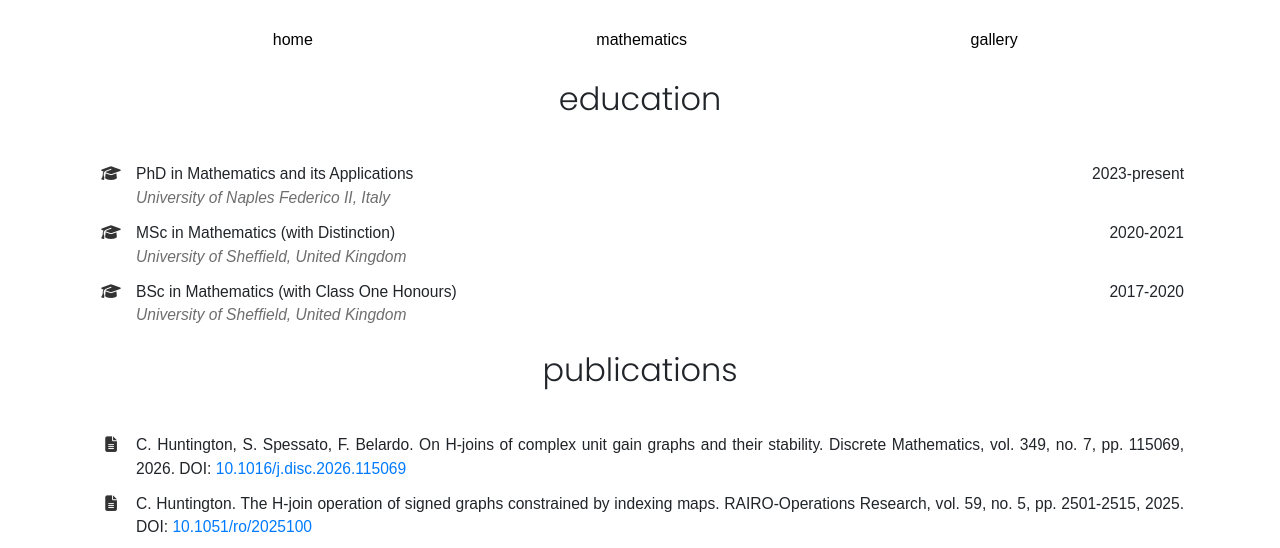
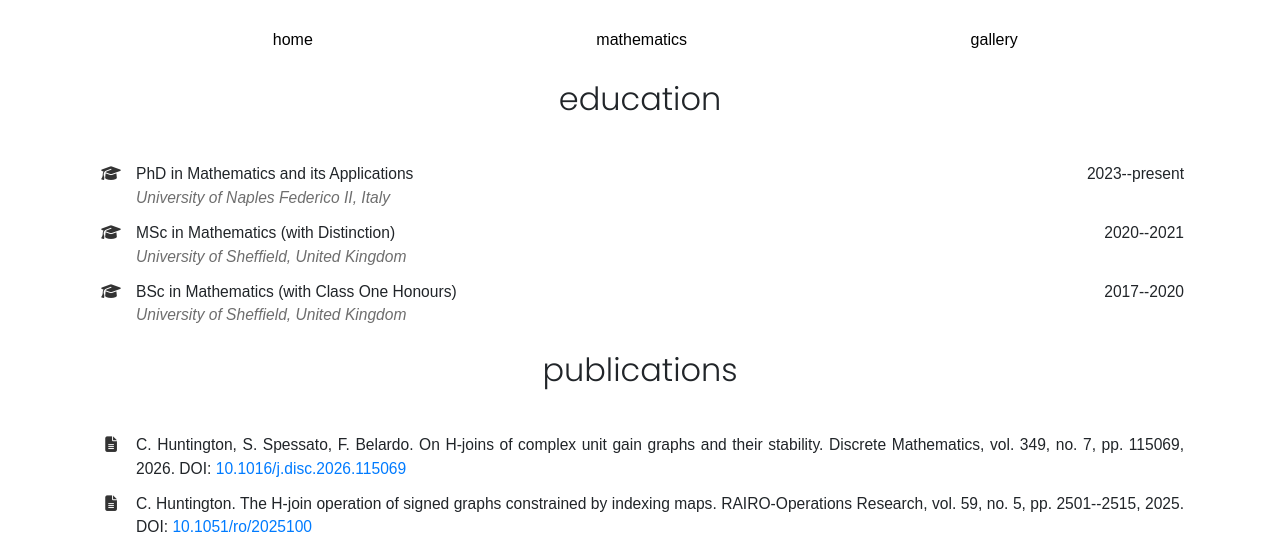
Before and after one commit to callumhuntington/mypage, a plain HTML site: page mathematics.html in a window 1280 px wide. Shown: the top 548 px of the page. Drawn offline with nearby package versions, Linux system fonts and the light colour scheme; files whose address does not match are found by name.

Commit message:
Fix date ranges and citation formatting in mathematics.html
Updated date ranges and paper citation formatting.

```diff
--- a/mathematics.html
+++ b/mathematics.html
@@ -56,7 +56,7 @@
 <span class="degree">PhD in Mathematics and its Applications</span>
 <span class="university">University of Naples Federico II, Italy</span>
 </div>
-<div class="education-right">2023-present</div>
+<div class="education-right">2023--present</div>
 </div>
 </li>
 
@@ -67,7 +67,7 @@
 <span class="degree">MSc in Mathematics (with Distinction)</span>
 <span class="university">University of Sheffield, United Kingdom</span>
 </div>
-<div class="education-right">2020-2021</div>
+<div class="education-right">2020--2021</div>
 </div>
 </li>
 
@@ -78,7 +78,7 @@
 <span class="degree">BSc in Mathematics (with Class One Honours)</span>
 <span class="university">University of Sheffield, United Kingdom</span>
 </div>
-<div class="education-right">2017-2020</div>
+<div class="education-right">2017--2020</div>
 </div>
 </li>
 
@@ -101,7 +101,7 @@ C. Huntington, S. Spessato, F. Belardo. On H-joins of complex unit gain graphs a
 <div class="paper-row">
 <i class="fa-solid fa-file-lines"></i>
 <span class="paper-text">
-C. Huntington. The H-join operation of signed graphs constrained by indexing maps. RAIRO-Operations Research, vol. 59, no. 5, pp. 2501-2515, 2025. DOI:
+C. Huntington. The H-join operation of signed graphs constrained by indexing maps. RAIRO-Operations Research, vol. 59, no. 5, pp. 2501--2515, 2025. DOI:
 <a href="https://doi.org/10.1051/ro/2025100" target="_blank" rel="noopener noreferrer">10.1051/ro/2025100</a>
 </span>
 </div>
```
